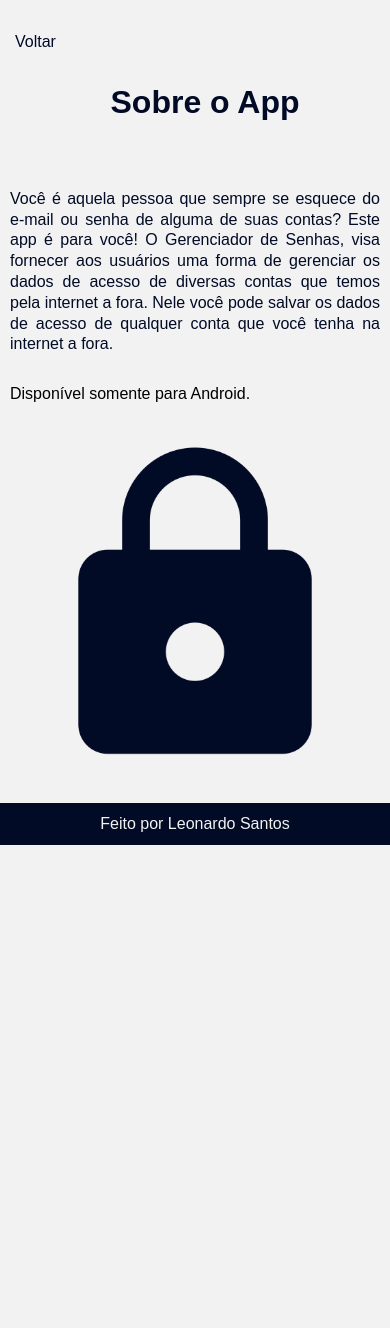
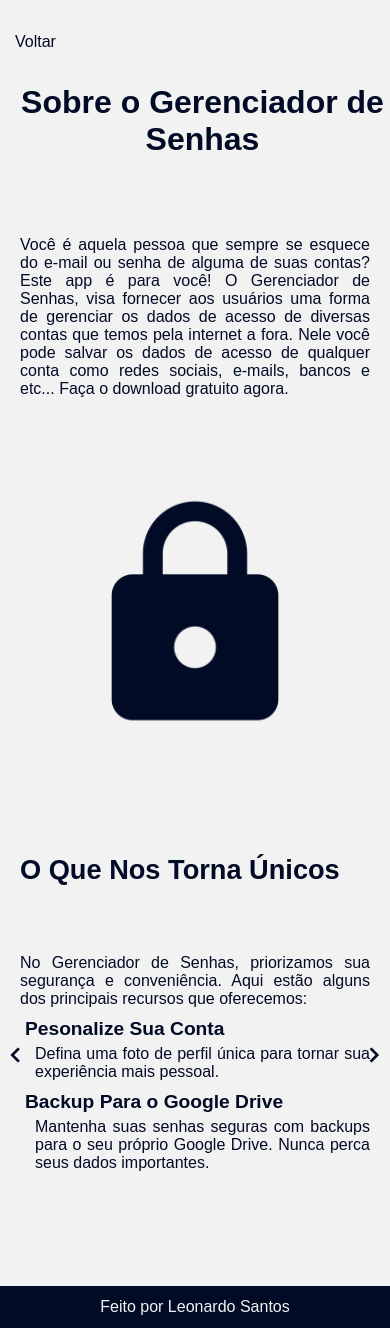
Before and after one commit to LeoSantosp2/gerenciador-senhas-ladding-page, a website: page src/pages/about/index.html in a window 390 px wide. Before the commit the page ends 845 px from the top, so only its background shows below. Drawn offline with nearby package versions, Linux system fonts and the light colour scheme; a web font is replaced by a local one.

Commit message:
Feito alterações

```diff
--- a/src/pages/about/index.html
+++ b/src/pages/about/index.html
@@ -3,9 +3,10 @@
 <head>
   <meta charset="UTF-8">
   <meta name="viewport" content="width=device-width, initial-scale=1.0">
-  <link rel="stylesheet" href="style.css">
-  <link rel="stylesheet" href="media-queries.css">
+  <link rel="stylesheet" href="./style.css">
+  <link rel="stylesheet" href="./media-queries.css">
   <link rel="shortcut icon" href="../../../assets/favicon.ico" type="image/x-icon">
+  <link href='https://unpkg.com/boxicons@2.1.4/css/boxicons.min.css' rel='stylesheet'>
   <title>Sobre</title>
 </head>
 <body>
@@ -13,31 +14,96 @@
     <a href="../../../index.html">Voltar</a>
   </header>
 
-  <div class="title">
-    <h1>Sobre o App</h1>
-  </div>
+  <main>
+    <div class="title">
+      <h1>Sobre o Gerenciador de Senhas</h1>
+    </div>
 
-  <main>
-    <div class="left">
+    <div class="about">
       <div class="article">
         <p>
           Você é aquela pessoa que sempre se esquece do e-mail ou senha de alguma de suas contas? Este app é para você!
-          O Gerenciador de Senhas, visa fornecer aos usuários uma forma de gerenciar os dados de acesso de diversas
-          contas que temos pela internet a fora. Nele você pode salvar os dados de acesso de qualquer conta que você
-          tenha na internet a fora.
+          O Gerenciador de Senhas, visa fornecer aos usuários uma forma de gerenciar os dados de acesso de diversas contas
+          que temos pela internet a fora. Nele você pode salvar os dados de acesso de qualquer conta como
+          redes sociais, e-mails, bancos e etc... Faça o download gratuito agora.
         </p>
+      </div>
 
-        <span>Disponível somente para Android.</span>
+      <div class="logo">
+        <img src="../../../assets/lock-icon.png" alt="Logo do Aplicativo">
+      </div>
+    </div>
+  </main>
+
+  <aside>
+    <div class="slides">
+      <div class="slide" id="current-slide">
+        <div class="title">
+          <h1>O Que Nos Torna Únicos</h1>
+        </div>
+
+        <div class="content">
+          <p>
+            No Gerenciador de Senhas, priorizamos sua segurança e conveniência. Aqui estão alguns dos principais recursos que oferecemos:
+          </p>
+
+          <h2>Pesonalize Sua Conta</h2>
+
+          <p class="explain">
+            Defina uma foto de perfil única para tornar sua experiência mais pessoal.
+          </p>
+
+          <h2>Backup Para o Google Drive</h2>
+
+          <p class="explain">
+            Mantenha suas senhas seguras com backups para o seu próprio Google Drive. Nunca perca seus dados importantes.
+          </p>
+        </div>
+      </div>
+
+      <div class="slide">
+        <div class="title">
+          <h1>Benefícios Para Você</h1>
+        </div>
+
+        <div class="content">
+          <ul>
+            <li>Acesse suas senhas em qualquer dispositivo, a qualquer momento.</li>
+            <li>Simplifique sua vida digital com uma única senha mestra.</li>
+          </ul>
+        </div>
+      </div>
+
+      <div class="slide">
+        <div class="title">
+          <h1>Experimente Agora</h1>
+        </div>
+
+        <div class="content">
+          <p class="explain">
+            Proteja suas senhas com facilidade. Baixe o Gerenciador de Senhas hoje mesmo e descubra como simplificar sua vida digital.
+          </p>
+
+          <p class="explain">Faça o <a href="#">Download</a> grátis</p>
+        </div>
       </div>
     </div>
 
+    <div class="left">
+      <i class='bx bx-chevron-left arrow-left'></i>
+    </div>
+
     <div class="right">
-      <img src="../../../assets/lock-icon.png" alt="Icone do App">
+      <i class='bx bx-chevron-right arrow-right'></i>
     </div>
-  </main>
+
+    <div class="slide-bar"></div>
+  </aside>
 
   <footer>
     <p>Feito por Leonardo Santos</p>
   </footer>
+
+  <script src="./slide.js"></script>
 </body>
 </html>
--- a/src/pages/about/media-queries.css
+++ b/src/pages/about/media-queries.css
@@ -1,16 +1,54 @@
 @charset "UTF-8";
 
 @media all and (max-width: 750px){
-  main{
-    display: inline;
+  main .about{
+    display: block;
   }
 
-  main .right{
-    padding-top: 30px;
+  main .about .article,
+  main .about .logo{
+    height: 40%;
   }
 
-  main .right img{
-    width: 350px;
-    height: 350px;
+  main .about .logo img{
+    width: 250px;
+    height: 250px;
   }
 }
+
+@media all and (max-width: 650px){
+  aside .slides .slide{
+    padding-right: 20px;
+  }
+
+  aside .slides .slide .title{
+    padding-bottom: 10px;
+  }
+
+  aside .slides .slide .content h2{
+    padding-left: 5px;
+  }
+
+  aside .slides .slide .content .explain{
+    padding-left: 15px;
+  }
+
+  aside .slide-bar{
+    bottom: 0%;
+    left: 50%;
+    transform: translate(-50%, 0%);
+  }
+
+  aside .slides .slide .content ul{
+    padding-left: 30px;
+  }
+
+  aside .slide-bar .bar{
+    width: 20px;
+    height: 20px;
+  }
+
+  footer{
+    margin-top: 20px;
+  }
+}
--- a/src/pages/about/style.css
+++ b/src/pages/about/style.css
@@ -45,71 +45,207 @@ header a:hover{
   text-decoration: underline;
 }
 
-.title{
+/*Main style*/
+main{
+  width: 100%;
+  height: 90%;
+  color: var(--primary);
+}
+
+main .about{
+  width: 100%;
+  height: 100%;
+  display: flex;
+}
+
+main .about .article,
+main .about .logo{
+  width: 100%;
+  height: 90%;
+}
+
+main .title{
   width: 100%;
   height: 10%;
-  padding-left: 20px;
   text-align: center;
 }
 
-.title h1{
+main .title h1{
   font-size: 2rem;
-  color: var(--primary);
+  margin-left: 15px;
 }
 
-/*Main style*/
-main{
-  width: 100%;
-  height: 80%;
-  display: flex;
-}
-
-.left,
-.right{
-  width: 100%;
-}
-
-main .left{
+main .about .article{
   display: flex;
   justify-content: center;
   align-items: center;
 }
 
-main .left .article{
-  width: 100%;
-  margin-top: 20px;
-  padding: 0px 10px;
+main .about .article p{
+  margin-top: 10px;
+  padding: 0px 20px;
+  font-size: 1rem;
   text-align: justify;
 }
 
-main .left .article p{
-  margin-bottom: 30px;
-  font-size: 1rem;
-  line-height: 1.3rem;
-  text-align: justify;
-  color: var(--primary);
-}
-
-main .left .article span{
-  font-size: 1rem;
-}
-
-main .right{
+main .about .logo{
   display: flex;
   justify-content: center;
   align-items: center;
 }
 
-main .right img{
+main .about .logo img{
   width: 400px;
   height: 400px;
+}
+
+/*aside style*/
+aside{
+  width: 100%;
+  height: 50%;
+  overflow: hidden;
+  position: relative;
+  color: var(--primary);
+}
+
+aside .slides{
+  width: 300%;
+  height: 100%;
+  display: flex;
+}
+
+aside .slides .slide{
+  width: 33.33%;
+  padding-left: 20px;
+  transition: all 0.6s ease;
+}
+
+aside .slides .slide .title{
+  width: 100%;
+  height: 5%;
+  padding-top: 10px;
+}
+
+aside .slides .slide .title h1{
+  font-size: 1.7rem;
+}
+
+aside .slides .slide .content{
+  width: 100%;
+  height: 95%;
+  display: flex;
+  flex-direction: column;
+  justify-content: center;
+}
+
+aside .slides .slide .content h2{
+  padding-left: 20px;
+  font-size: 1.2rem;
+}
+
+aside .slides .slide .content p{
+  margin-top: 5px;
+  margin-bottom: 10px;
+  font-size: 1rem;
+  text-align: justify;
+}
+
+aside .slides .slide .content .explain{
+  padding-left: 30px;
+}
+
+aside .slides .slide .content ul{
+  padding-left: 50px;
+  font-size: 1rem;
+}
+
+aside .slides .slide .content ul li{
+  margin-bottom: 10px;
+}
+
+aside .slides .slide .content a{
+  font-size: 1rem;
+  color: var(--primary);
+}
+
+aside .slides .slide .content a:hover{
+  text-decoration: none;
+}
+
+aside .left i,
+aside .right i{
+  font-size: 2rem;
+}
+
+aside .left{
+  width: 25px;
+  height: 25px;
+  border-radius: 50%;
+  transition: all 0.3s ease;
+  display: flex;
+  justify-content: center;
+  align-items: center;
+  position: absolute;
+  top: 50%;
+  left: 1%;
+  transform: translate(-1%, -50%);
+  cursor: pointer;
+}
+
+aside .left:hover{
+  background-color: var(--primary);
+  color: var(--secondary);
+}
+
+aside .right{
+  width: 25px;
+  height: 25px;
+  border-radius: 50%;
+  transition: all 0.3s ease;
+  display: flex;
+  justify-content: center;
+  align-items: center;
+  position: absolute;
+  top: 50%;
+  right: 1%;
+  transform: translate(-1%, -50%);
+  cursor: pointer;
+}
+
+aside .right:hover{
+  background-color: var(--primary);
+  color: var(--secondary);
+}
+
+aside .slide-bar{
+  display: flex;
+  justify-content: center;
+  align-items: center;
+  position: absolute;
+  bottom: 5%;
+  left: 50%;
+  transform: translate(-50%, -5%);
+}
+
+aside .slide-bar .bar{
+  width: 25px;
+  height: 25px;
+  margin: 0px 5px;
+  border-radius: 50%;
+  border: 1px solid var(--primary);
+  cursor: pointer;
+}
+
+aside .slide-bar .current-bar{
+  transition: all 0.5s ease;
+  background-color: var(--primary);
 }
 
 /*Footer style*/
 footer{
   width: 100%;
   height: 5%;
-  margin-top: 20px;
+  margin-top: 30px;
   font-size: 1rem;
   display: flex;
   justify-content: center;
```
Also changed, not shown: index.html (+2 -2 lines).
